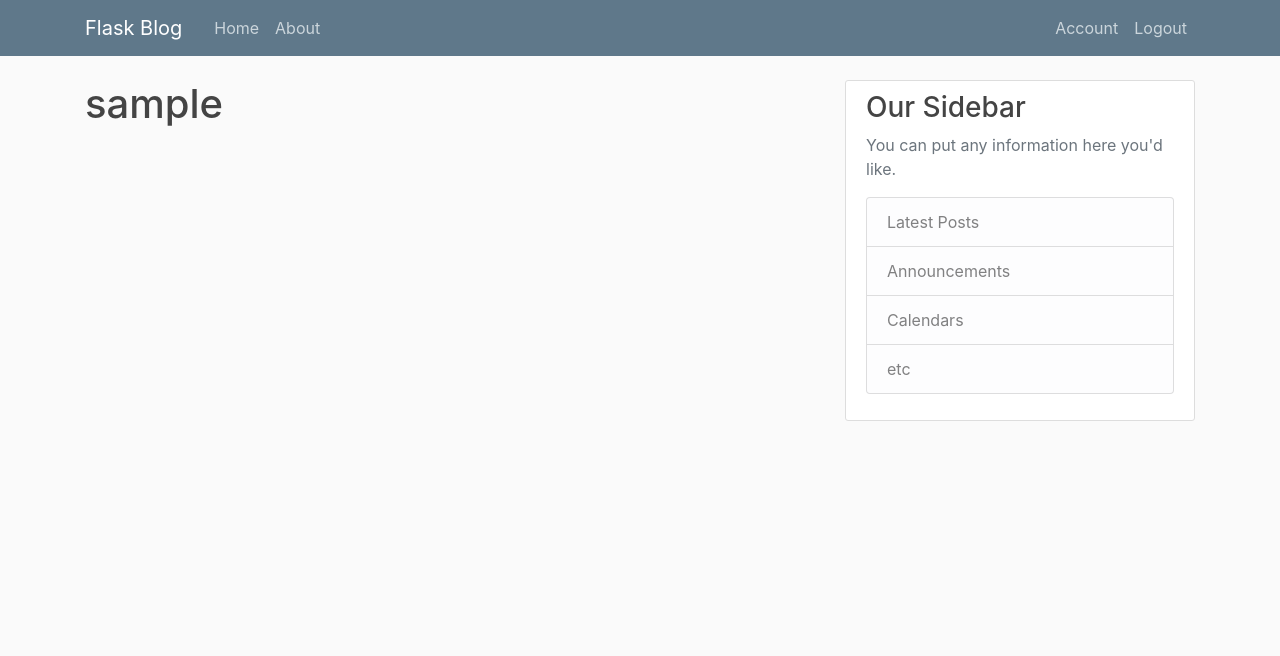
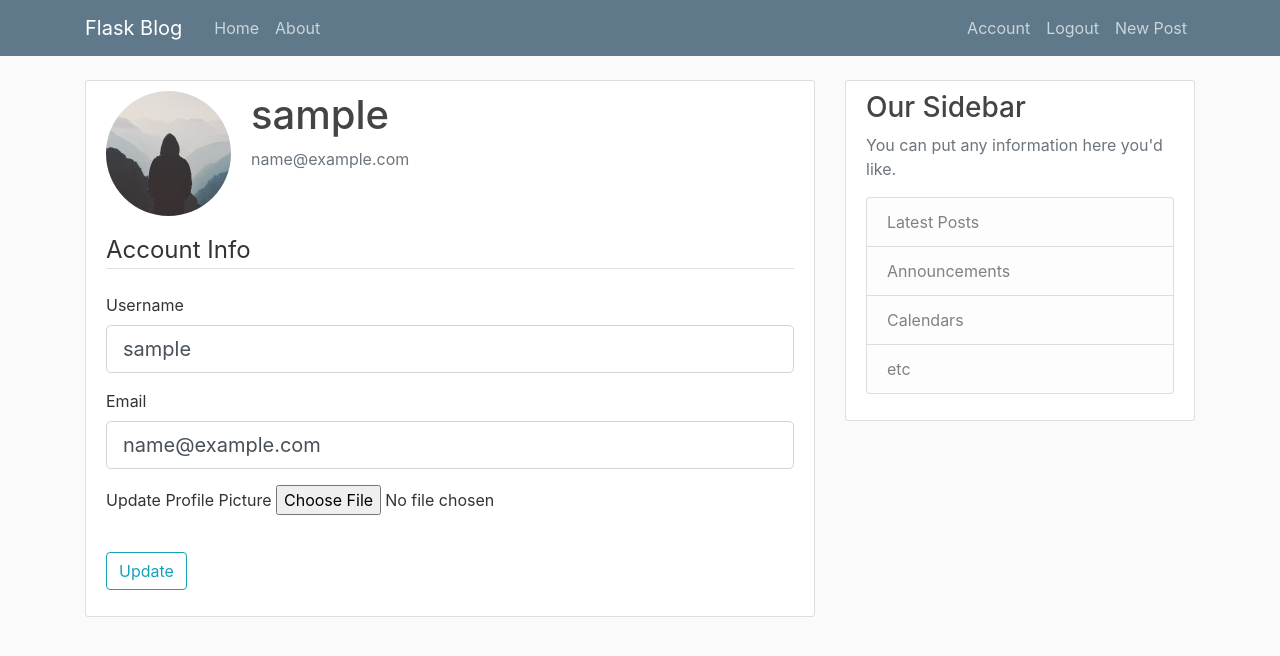
Before and after one commit to CarlosMaciasCusiter/FlaskBlogApp, a Flask app: page /account in a window 1280 px wide. Shown: the top 656 px of the page. Run offline with Flask 2, Linux system fonts and the light colour scheme; the visitor is signed in with stand-in values (Sample User, id 1); data comes from the database, SQL or seed files in the repository; some libraries are stand-ins or nearby versions.

Commit message:
Added Account Pictures and Post modifications

```diff
--- a/flaskBlog/forms.py
+++ b/flaskBlog/forms.py
@@ -1,5 +1,7 @@
 from flask_wtf import FlaskForm
-from wtforms import StringField, PasswordField, SubmitField, BooleanField
+from flask_wtf.file import FileField, FileAllowed
+from flask_login import current_user
+from wtforms import StringField, PasswordField, SubmitField, BooleanField, TextAreaField
 from wtforms.validators import DataRequired, Length, Email, EqualTo, ValidationError
 from flaskBlog.models import User
 
@@ -25,3 +27,26 @@ class LoginForm(FlaskForm):
     password = PasswordField('Password', validators=[DataRequired()])
     remember = BooleanField('Remember Me')
     submit = SubmitField('Login')
+
+class UpdateAccountForm(FlaskForm):
+    username = StringField('Username', validators=[DataRequired(), Length(min=2, max=20)])
+    email = StringField('Email', validators=[DataRequired(), Email()])
+    picture = FileField('Update Profile Picture', validators=[FileAllowed(['png', 'jpg'])])
+    submit = SubmitField('Update')
+
+    def validate_username(self, username):
+        if username.data != current_user.username:
+            user = User.query.filter_by(username=username.data).first()
+            if user:
+                raise ValidationError('That username is taken. Please choose a different one.')
+
+    def validate_email(self, email):
+        if email.data != current_user.email:
+            user = User.query.filter_by(email=email.data).first()
+            if user:
+                raise ValidationError('That email is taken. Please choose a different one.')
+
+class PostForm(FlaskForm):
+    title = StringField('Title', validators=[DataRequired()])
+    content = TextAreaField('Content', validators=[DataRequired()])
+    submit = SubmitField('Post')
--- a/flaskBlog/routes.py
+++ b/flaskBlog/routes.py
@@ -1,27 +1,16 @@
-from flask import Flask, render_template, url_for, flash, redirect, request
+import os
+import secrets
+from PIL import Image
+from flask import Flask, render_template, url_for, flash, redirect, request, abort
 from flaskBlog import app, db, bcrypt
 from flaskBlog.models import User, Post
-from flaskBlog.forms import RegistrationForm, LoginForm
+from flaskBlog.forms import RegistrationForm, LoginForm, UpdateAccountForm, PostForm
 from flask_login import login_user, current_user, logout_user, login_required
-
-posts = [
-    {
-        'author': 'Carlos Macias',
-        'title': 'Blog Post 1',
-        'content': 'First post content',
-        'date_posted': 'June 16, 2020'
-    },
-    {
-        'author': 'Brianna Clemens',
-        'title': 'Blog Post 2',
-        'content': 'Second post content',
-        'date_posted': 'June 16, 2020'
-    }
-]
 
 @app.route("/")
 @app.route("/home")
 def home():
+    posts = Post.query.all()
     return render_template('home.html', posts=posts)
 
 @app.route("/about")
@@ -62,7 +51,79 @@ def logout():
     logout_user()
     return redirect(url_for('home'))
 
-@app.route("/account")
+def save_picture(form_picture):
+    random_hex = secrets.token_hex(8)
+    _, f_ext = os.path.splitext(form_picture.filename)
+    picture_fn = random_hex + f_ext
+    picture_path = os.path.join(app.root_path, 'static/profile_pics', picture_fn)
+    output_size = (125, 125)
+    i = Image.open(form_picture)
+    i.thumbnail(output_size)
+    i.save(picture_path)
+
+    return picture_fn
+
+@app.route("/account", methods=['GET', 'POST'])
 @login_required
 def account():
-    return render_template('account.html', title="Account")
+    form = UpdateAccountForm()
+    if form.validate_on_submit():
+        if form.picture.data:
+            picture_file = save_picture(form.picture.data)
+            current_user.image_file = picture_file
+        current_user.username = form.username.data
+        current_user.email = form.email.data
+        db.session.commit()
+        flash('Your account has been updated!', 'success')
+        return redirect(url_for('account'))
+    elif request.method == 'GET':
+        form.username.data = current_user.username
+        form.email.data = current_user.email
+    image_file = url_for('static', filename='profile_pics/' + current_user.image_file)
+    return render_template('account.html', title='Account', image_file=image_file, form=form, legend='Update Post')
+
+@app.route("/post/new", methods=['GET', 'POST'])
+@login_required
+def new_post():
+    form = PostForm()
+    if form.validate_on_submit():
+        post = Post(title=form.title.data, content=form.content.data, author=current_user)
+        db.session.add(post)
+        db.session.commit()
+        flash('Your post has been created!', 'success')
+        return redirect(url_for('home'))
+    return render_template('create_post.html', title='New Post', form=form, legend="New Post")
+
+@app.route("/post/<int:post_id>")
+def post(post_id):
+    post = Post.query.get_or_404(post_id)
+    return render_template('post.html', title=post.title, post=post)
+
+@app.route("/post/<int:post_id>/update", methods=['GET', 'POST'])
+@login_required
+def update_post(post_id):
+        post = Post.query.get_or_404(post_id)
+        if post.author != current_user:
+            abort(403)
+        form = PostForm()
+        if form.validate_on_submit():
+            post.title = form.title.data
+            post.content = form.content.data
+            db.session.commit()
+            flash('Your post has been updated!', 'success')
+            return redirect(url_for('post', post_id=post.id))
+        elif request.method == 'GET':
+            form.title.data = post.title
+            form.content.data = post.content
+        return render_template('create_post.html', title="Update Post", form=form, legend='Update Post')
+
+@app.route("/post/<int:post_id>/delete", methods=['POST'])
+@login_required
+def delete_post(post_id):
+        post = Post.query.get_or_404(post_id)
+        if post.author != current_user:
+            abort(403)
+        db.session.delete(post)
+        db.session.commit()
+        flash('Your post has been deleted!', 'success')
+        return redirect(url_for('home'))
--- a/flaskBlog/templates/account.html
+++ b/flaskBlog/templates/account.html
@@ -1,4 +1,56 @@
 {% extends "layout.html" %}
 {% block content %}
-    <h1>{{ current_user.username }}</h1>
+<div class="content-section">
+    <div class="media">
+      <img class="rounded-circle account-img" src="{{ image_file }}">
+      <div class="media-body">
+        <h2 class="account-heading">{{ current_user.username }}</h2>
+        <p class="text-secondary">{{ current_user.email }}</p>
+      </div>
+    </div>
+        <form method="POST" action="" enctype="multipart/form-data">
+            {{ form.hidden_tag() }}
+            <fieldset class="form-group">
+                <legend class="border-bottom mb-4">Account Info</legend>
+                <div class="form-group">
+                    {{ form.username.label(class="form-control-label") }}
+                    {% if form.username.errors %}
+                        {{ form.username(class="form-control form-control-lg is-invalid") }}
+                        <div class="invalid-feedback">
+                            {% for error in form.username.errors %}
+                                <span>{{ error }}</span>
+                            {% endfor %}
+                        </div>
+                    {% else %}
+                        {{ form.username(class="form-control form-control-lg") }}
+                    {% endif %}
+                </div>
+                <div class="form-group">
+                    {{ form.email.label(class="form-control-label") }}
+                    {% if form.email.errors %}
+                        {{ form.email(class="form-control form-control-lg is-invalid") }}
+                        <div class="invalid-feedback">
+                            {% for error in form.email.errors %}
+                                <span>{{ error }}</span>
+                            {% endfor %}
+                        </div>
+                    {% else %}
+                        {{ form.email(class="form-control form-control-lg") }}
+                    {% endif %}
+                </div>
+                <div class="form-group">
+                    {{ form.picture.label() }}
+                    {{ form.picture(class="form-comtrol-file") }}
+                    {% if form.picture.errors %}
+                        {% for error in form.picture.errors %}
+                            <span class="text-danger">{{ error }}</span></br>
+                        {% endfor %}
+                    {% endif %}
+                </div>
+            </fieldset>
+            <div class="form-group">
+                {{ form.submit(class="btn btn-outline-info") }}
+            </div>
+        </form>
+  </div>
 {% endblock content %}
--- a/flaskBlog/templates/layout.html
+++ b/flaskBlog/templates/layout.html
@@ -30,6 +30,7 @@
                 {% if current_user.is_authenticated %}
                   <a class="nav-item nav-link" href="{{ url_for('account') }}">Account</a>
                   <a class="nav-item nav-link" href="{{ url_for('logout') }}">Logout</a>
+                  <a class="nav-item nav-link" href="{{ url_for('new_post') }}">New Post</a>
                 {% else %}
                   <a class="nav-item nav-link" href="{{ url_for('login') }}">Login</a>
                   <a class="nav-item nav-link" href="{{ url_for('register') }}">Register</a>
```
Also changed, not shown: flaskBlog/templates/create_post.html (added, +40 -0 lines), flaskBlog/templates/home.html (+4 -3 lines), flaskBlog/templates/post.html (added, +38 -0 lines), flaskBlog/static/profile_pics/72f8c87d3b6238bd.jpg (added), flaskBlog/static/profile_pics/a8db29e984df2ce1.jpg (added), flaskBlog/static/profile_pics/default.jpg (added), 1 other file.
